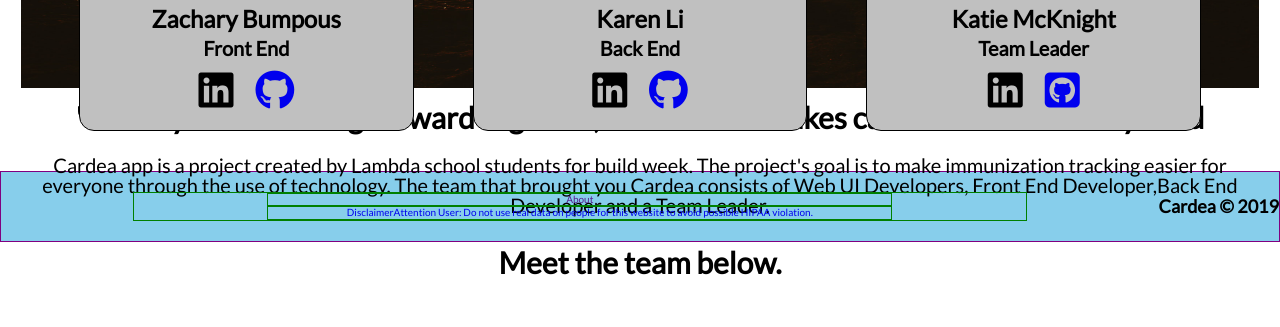
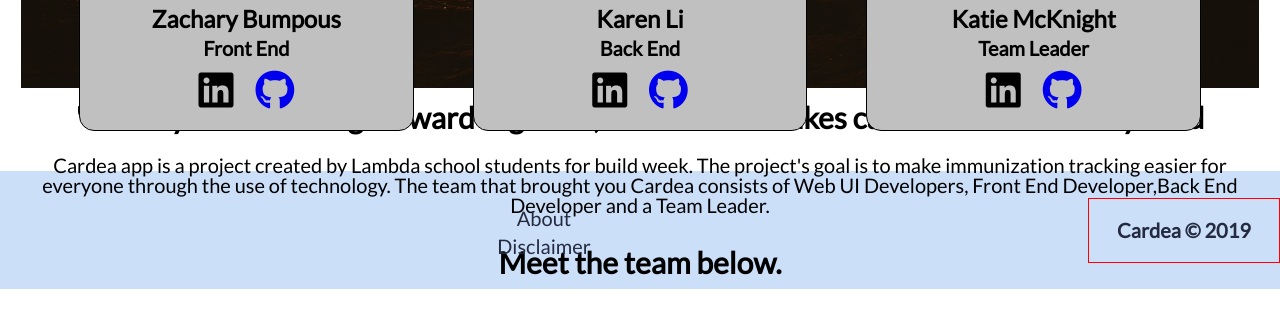
Before and after one commit to immunization-tracking-buildweek/UI, a website: page about.html in a window 1280 px wide. Shown: the part 541-868 px from the top of the page. Drawn offline with Linux system fonts and the light colour scheme.

Commit message:
reworked footer

```diff
--- a/about.html
+++ b/about.html
@@ -97,7 +97,7 @@
                 <h3 class='aboutRole'>Team Leader</h3>
                 <div class="socialLinks">
                     <i class="fab fa-linkedin"></i>
-                     <a href="https://github.com/kmcknight1"><i class="fab fa-github-square"></i></a>
+                     <a href="https://github.com/kmcknight1"><i class="fab fa-github"></i></a>
                 </div>
             </div>
         </section>
@@ -105,7 +105,7 @@
             <div class='footerLinks'>
 
                 <a class="links" href="">About</a>
-                <a class="links tooltip" href="#">Disclaimer<span class="tooltiptext">Attention User: Do not use real data on people for this website to avoid possible HIPAA violation.</span></a>
+                <a class="tooltip" href="#">Disclaimer<span class="tooltiptext">Attention User: Do not use real data on people for this website to avoid possible HIPAA violation.</span></a>
 
             </div>
             <h4  class='copyright'> Cardea &copy 2019</h4>
--- a/less/aboutVariables.less
+++ /dev/null
@@ -1,9 +0,0 @@
-// These are variables for the About.html for Nick.
-// Color assignments
-
-// Colors
-
-// Screeen sizes
-@aboutMobile: ~"(min-width: 500px)";
-@aboutTablet: ~"(min-width: 800px)";
-@aboutDesktop: ~"(min-width: 1000px)";
--- a/less/footer.less
+++ b/less/footer.less
@@ -1,11 +1,9 @@
-// footer   class="footer"
-// div      class=:"footerLinks"
-// a        class="links"
+.footer {
+	text-align: center;
+	width:100%;
+	margin:auto;
+	background-color:rgba(153, 191,242,.5);
 
-.footer{
-	text-align: center;
-	background-color:skyblue;
-    border: 1px solid purple;
 		@media @aboutDesktop{
 		display:flex;
 		justify-content: space-evenly;
@@ -13,28 +11,32 @@
 	}
 	.footerLinks{
 		margin: 0 auto;
-        border: 1px solid green;
+
+		display:flex;
+		flex-direction: column;
+		flex-wrap: wrap;
 		@media @aboutDesktop{
 			display:inline-block;
 		    width:70%;
 		}
-
+		a {
+			font-size:2rem;
+			color:#242B40;
+			margin: .5rem 5rem;
+			text-decoration: none;
+		} /*this closes a */
 		.links{
 			display:flex;
 			flex-direction:row;
 			justify-content: space-evenly;
-            border: 1px solid green;
+			// border: 1px solid green;
+			font-size:2rem;
+			color:#242B40;
 			@media @aboutDesktop{
 			    display:inline-block;
 			    width:70%;
 			}
-
-		a {
-			font-size:2rem;
-            margin: 2rem 5rem;
-            text-decoration: none;
-            border: 1px solid red;
-		}
+		} /*this closes the links*/
 		.tooltip{
 			position:relative;
 			.tooltiptext{
@@ -43,7 +45,7 @@
 				color:red;
 				background-color: snow;
 				border:1px solid grey;
-				font-size:2rem;
+				font-size:2.5rem;
 				font-weight: bold;
 				position:absolute;
 				z-index: 1;
@@ -56,21 +58,21 @@
 				@media @aboutDesktop{
 					margin-left: -240px;
 				}
-
-            }
-        }
+			} /*this closes the tooltiptext*/
 			&:hover .tooltiptext {
 				display:block;
-		  }
-		}
-
-	}
-	.copyRight{
+			} 	/*this closes the hover*/
+		} /*this closes the tooltip*/
+	} /*this closes the footerLinks*/
+	.copyright{
 		font-size:2rem;
+		font-weight: bold;
 		text-align: center;
 		padding:2rem;
+		color:#242B40;
+		border:1px solid red;
 		@media @aboutDesktop{
 			width:15%;
 		}
-	}
-}
+	} /*this closes the copyRight*/
+} /*this closes .footer*/
```
Also changed, not shown: css/index.css, disclaimer.html (deleted), less/aboutMixins.less (deleted). Lines whose indentation alone changed are shown as unchanged.
